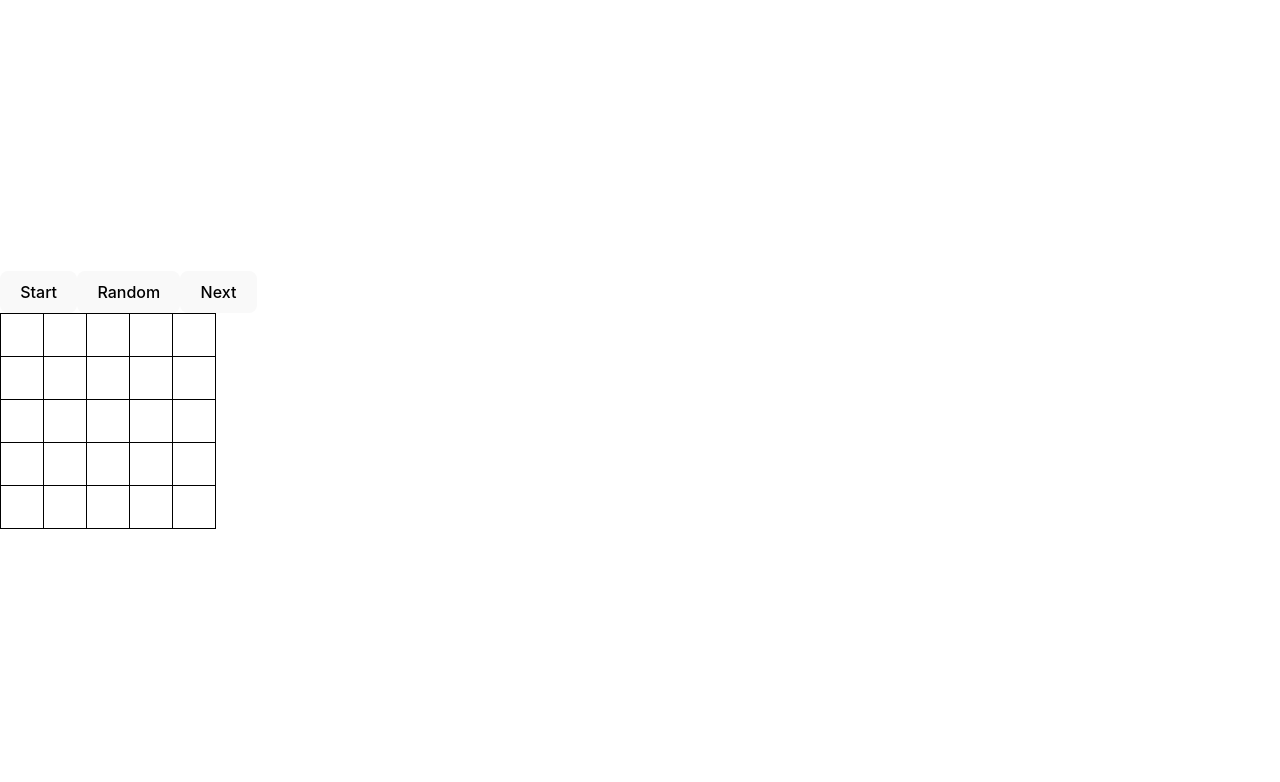
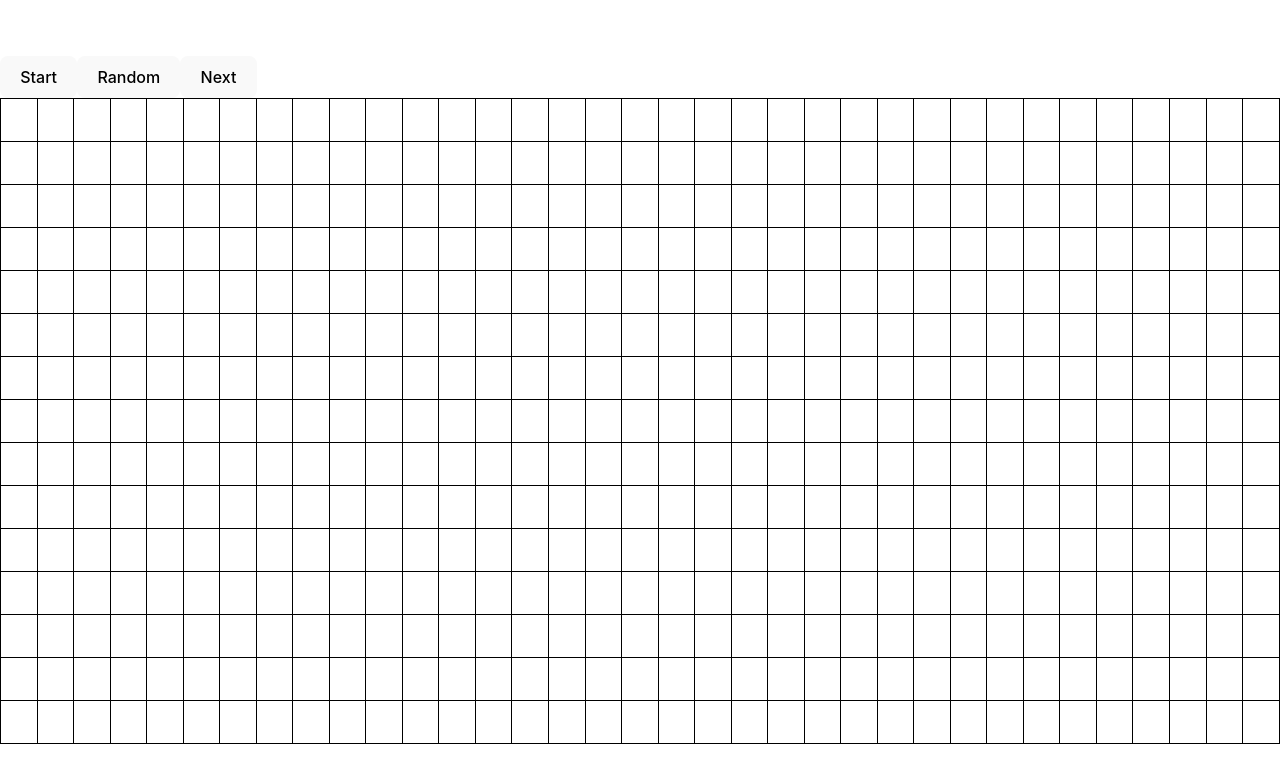
Before and after one commit to jugeshraghav/conways_game_of_life, a React (Vite) app: page / in a window 1280 px wide. Shown: the top 782 px of the page. Built offline with nearby package versions, Linux system fonts and the light colour scheme.

Commit message:
conways game of life minor fixes

```diff
--- a/src/App.jsx
+++ b/src/App.jsx
@@ -1,8 +1,8 @@
 import { useRef, useState } from "react";
 import "./App.css";
 
-let columns = 5;
-let rows = 5;
+let columns = 35;
+let rows = 15;
 function make2DArray(rows, cols) {
   let array = new Array(rows);
   for (let i = 0; i < array.length; i++) {
```
